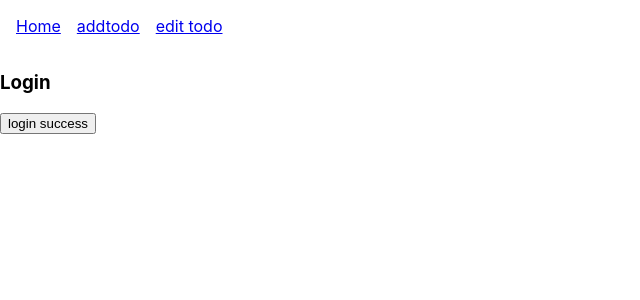
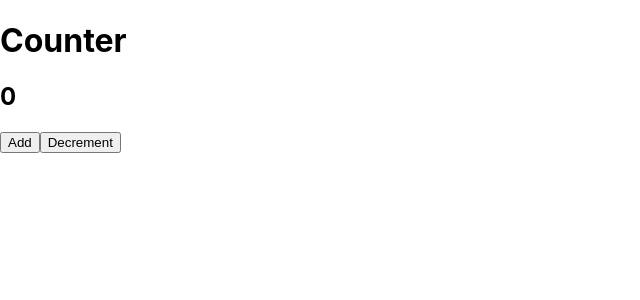
Before and after one commit to 12NikhilKumar/redux, a React (Create React App) app: page / in a window 1280 px wide. Shown: the top 300 px of the page, without its empty margins (0-640 px from the left). Built offline with nearby package versions, Linux system fonts and the light colour scheme; data requests are answered from the project's data file.

Commit message:
we sesion of coustum component

```diff
--- a/src/App.js
+++ b/src/App.js
@@ -1,10 +1,25 @@
 import logo from './logo.svg';
 import './App.css';
-import Todo from './todo/todo';
-
+import UseTimer from './customhooks/timer'
+import UseFetch from './customhooks/fetch';
+import React from 'react';
 function App() {
+  const [query,setQuery] = React.useState("");
+  const {value,startTimer,pauseTimer,resetTimer} = UseTimer({initialValue : 20})
+  const {loding,error,data} = UseFetch(`https://api.github.com/search/users?q=${query || 'masai'}`);
+  console.log(loding,error,data)
+  console.log(query)
   return (
     <div className="App">
+      <h1>Time</h1>
+      <h2>{value}</h2>
+      <button onClick={startTimer}>start</button>
+      <button onClick={pauseTimer}>pause</button>
+      <button onClick={resetTimer}>reset</button>
+      <input type='text' placeholder='Enter your qurey' value={query} onChange={e => setQuery(e.target.value)} />
+      {data.items.map((item)=>(
+        <div key={item.id}>{item.login}</div>
+      ))}
     </div>
   );
 }
--- /dev/null
+++ b/src/customhooks/fetch.jsx
@@ -0,0 +1,20 @@
+import React from 'react';
+function UseFetch(url){
+    const [loding,setLoading] = React.useState(true);
+    const [error,setError] = React.useState(false);
+    const [data,setData] = React.useState(null);
+    React.useEffect(()=>{
+        fetch(url)
+        .then(res => res.json())
+        .then(res => {
+            setData(res);
+            setLoading(false);
+        })
+        .catch(err => {
+            setError(true);
+            setLoading(false);
+        })
+    },[url])
+    return {loding,error,data};
+}
+export default UseFetch;
--- /dev/null
+++ b/src/customhooks/timer.jsx
@@ -0,0 +1,30 @@
+import React from "react";
+function UseTimer({initialValue = 0}){
+    const [value,setValue] = React.useState(initialValue);
+    const ref = React.useRef(null);
+    const startTimer = ()=>{
+        if(!ref.current){
+            ref.current = setInterval(()=>{
+                setValue((prev)=>{
+                    if(prev - 1 === 0){
+                        pauseTimer();
+                    }
+                    return prev - 1
+                });
+            },1000)
+        }
+    };
+    const pauseTimer = ()=>{
+        clearInterval(ref.current);
+        ref.current = null;
+    };
+    const resetTimer = ()=>{
+        pauseTimer();
+        setValue(initialValue);
+    };
+    React.useEffect(()=>{
+        return pauseTimer
+    },[]);
+    return {value,startTimer,pauseTimer,resetTimer}
+}
+export default UseTimer
--- a/src/index.js
+++ b/src/index.js
@@ -9,14 +9,13 @@ import Todo from './jsontodo/todo'
 import AllRoutes from './todorouter/allrouter';
 import { BrowserRouter } from 'react-router-dom';
 import Navbar from './jsontodo/navbar';
+import { AppContextProvider } from './reducercontext/appcontext';
+import Counter from './reducer/counter';
 ReactDOM.render(
   <React.StrictMode>
-    <Provider store={store}>
-    <BrowserRouter>
-      <Navbar/>
-      <AllRoutes/>
-    </BrowserRouter>
-    </Provider>
+    <AppContextProvider>
+      <Counter/>
+    </AppContextProvider>
   </React.StrictMode>,
   document.getElementById('root')
 );
--- /dev/null
+++ b/src/reducer/counter.jsx
@@ -0,0 +1,26 @@
+import React from 'react';
+import {AppContext} from "../reducercontext/appcontext"
+function Counter(){
+    const {state,dispatch} = React.useContext(AppContext);
+    const handleAdd = ()=>{
+        const action = {
+            type: 'increment'
+        }
+        dispatch(action)
+    }
+    const handleDecrement = ()=>{
+        const action = {
+            type: 'decrement'
+        }
+        dispatch(action)
+    }
+    return (
+        <>
+            <h1>Counter</h1>
+            <h2>{state.counter}</h2>
+            <button onClick={handleAdd}>Add</button>
+            <button onClick={handleDecrement}>Decrement</button>
+        </>
+    )
+}
+export default Counter;
--- /dev/null
+++ b/src/reducercontext/appcontext.jsx
@@ -0,0 +1,30 @@
+import React from 'react';
+export const AppContext = React.createContext();
+const initState = {
+    counter : 0
+}
+const reducer = (state,action)=>{
+    switch(action.type){
+        case "increment":{
+            return {
+                ...state,
+                counter: state.counter + 1
+            }
+        }
+        case "decrement":{
+            return {
+                ...state,
+                counter: state.counter - 1
+            }
+        }
+        default: {
+            return state
+        }
+    }
+}
+function AppContextProvider({children}) {
+    const [state,dispatch] = React.useReducer(reducer,initState);
+    const value = {state,dispatch};
+    return <AppContext.Provider value={value}>{children}</AppContext.Provider>;
+}
+export {AppContextProvider}
```
